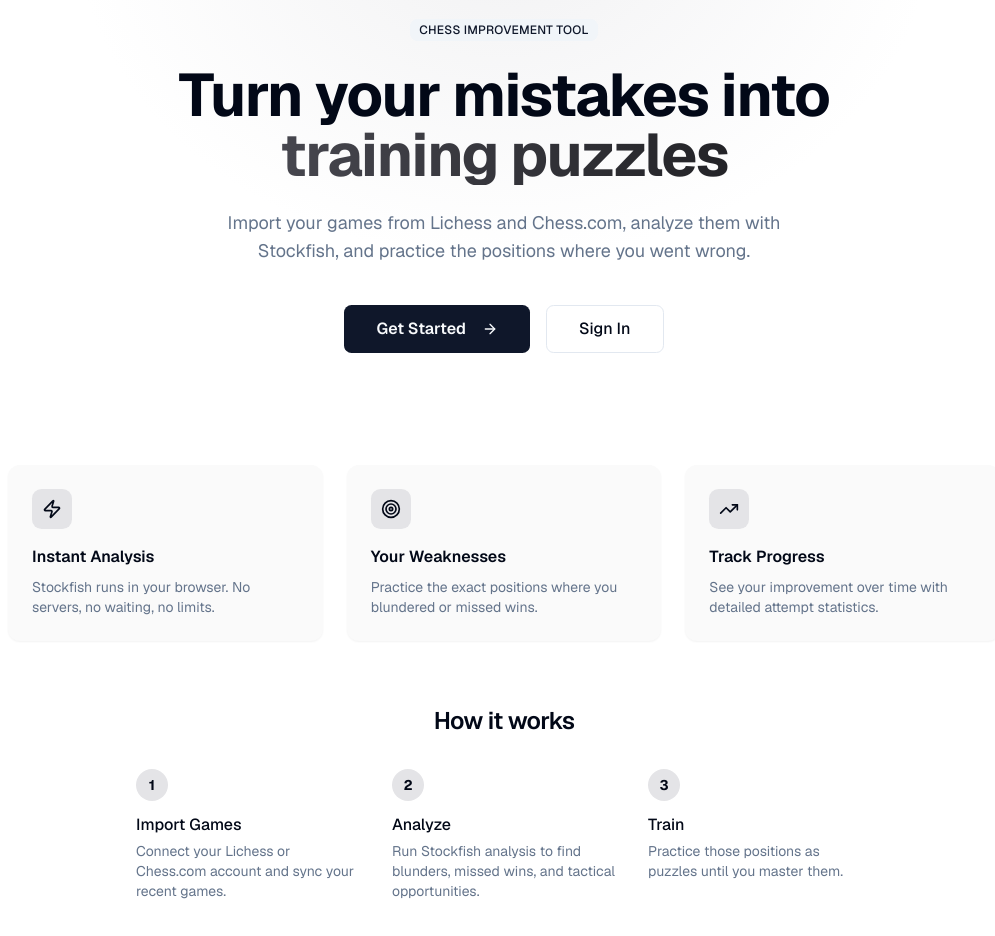
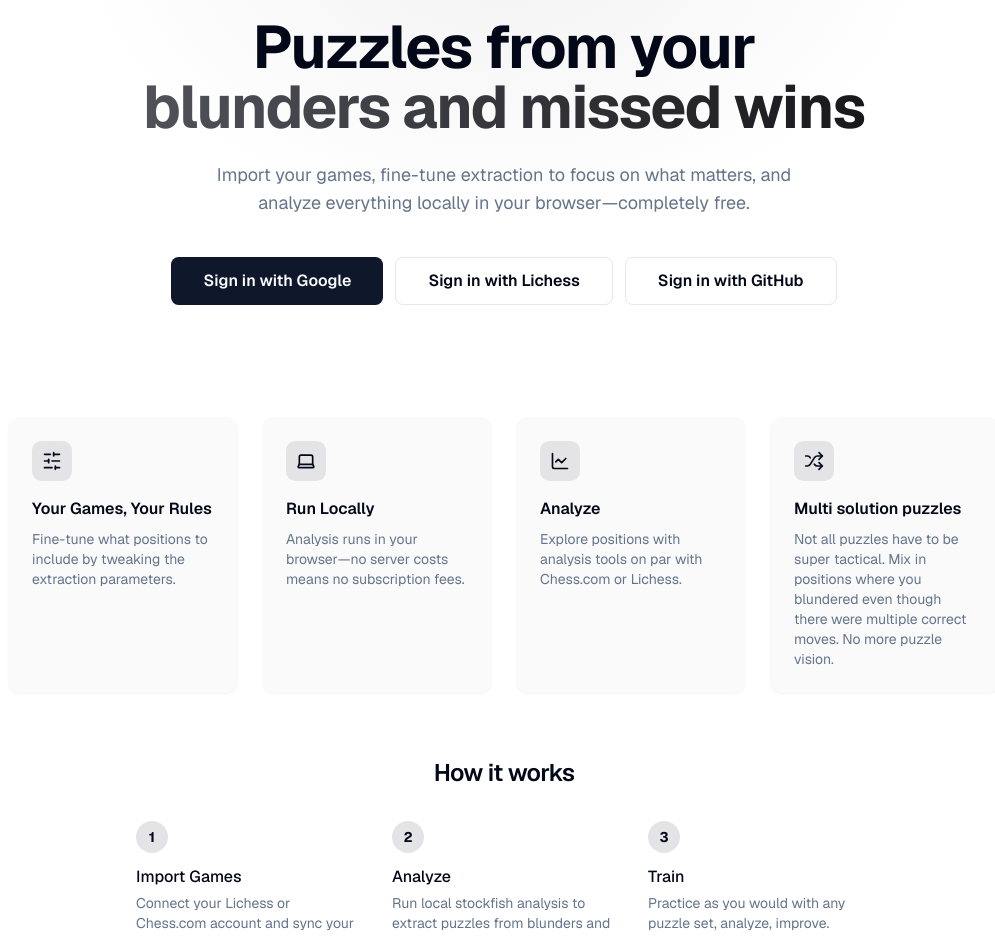
Before and after one commit to AdamHerman69/backranq, a Next.js app: page / in a window 1280 px wide. Shown: the part 160-1096 px from the top of the page, without its empty margins (136-1131 px from the left). Built offline with nearby package versions, Linux system fonts and the light colour scheme; no server answers.

Commit message:
homepage tweaks

```diff
--- a/src/app/manifest.ts
+++ b/src/app/manifest.ts
@@ -1,4 +1,4 @@
-import type { MetadataRoute } from 'next'
+import type { MetadataRoute } from 'next';
 
 export default function manifest(): MetadataRoute.Manifest {
     return {
@@ -21,5 +21,5 @@ export default function manifest(): MetadataRoute.Manifest {
                 type: 'image/png',
             },
         ],
+    };
 }
-}
--- a/src/app/page.tsx
+++ b/src/app/page.tsx
@@ -4,7 +4,7 @@ import { useEffect, useMemo, useState, useCallback } from 'react';
 import Link from 'next/link';
 import { useRouter } from 'next/navigation';
 import { useSession } from 'next-auth/react';
-import { ArrowRight, Zap, Target, TrendingUp } from 'lucide-react';
+import { SlidersHorizontal, Laptop, LineChart, Shuffle } from 'lucide-react';
 
 import { Button } from '@/components/ui/button';
 import { Card, CardContent } from '@/components/ui/card';
@@ -129,48 +129,57 @@ export default function Home() {
                     <div className="absolute inset-0 -z-10 bg-[radial-gradient(ellipse_at_top,_var(--tw-gradient-stops))] from-zinc-200/50 via-transparent to-transparent dark:from-zinc-800/30" />
 
                     <div className="mx-auto max-w-3xl px-4 pt-16 pb-12 text-center sm:pt-24">
-                        <Badge variant="secondary" className="mb-6 text-xs font-medium tracking-wide uppercase">
+                        {/* <Badge variant="secondary" className="mb-6 text-xs font-medium tracking-wide uppercase">
                             Chess Improvement Tool
-                        </Badge>
+                        </Badge> */}
 
                         <h1 className="text-4xl font-bold tracking-tight sm:text-5xl lg:text-6xl">
-                            Turn your mistakes into
+                            Puzzles from your
                             <span className="block text-transparent bg-clip-text bg-gradient-to-r from-zinc-600 to-zinc-900 dark:from-zinc-200 dark:to-zinc-400">
-                                training puzzles
+                              blunders and missed wins
                             </span>
                         </h1>
 
                         <p className="mt-6 text-lg text-muted-foreground max-w-xl mx-auto">
-                            Import your games from Lichess and Chess.com,
-                            analyze them with Stockfish, and practice the positions where you went wrong.
+                            Import your games, fine-tune extraction to focus on what matters,
+                            and analyze everything locally in your browser—completely free.
                         </p>
 
-                        <div className="mt-10 flex flex-col items-center gap-4 sm:flex-row sm:justify-center">
+                        <div className="mt-10 flex flex-col items-center gap-3 sm:flex-row sm:flex-wrap sm:justify-center">
                             <SignInButton
                                 className="h-12 px-8 text-base font-semibold"
                             >
-                                Get Started
-                                <ArrowRight className="ml-2 h-4 w-4" />
+                                Sign in with Google
                             </SignInButton>
-
-                            <Button variant="outline" asChild className="h-12 px-8 text-base">
-                                <Link href="/login">Sign In</Link>
-                            </Button>
+                            <SignInButton
+                                provider="lichess"
+                                variant="outline"
+                                className="h-12 px-8 text-base font-semibold"
+                            >
+                                Sign in with Lichess
+                            </SignInButton>
+                            <SignInButton
+                                provider="github"
+                                variant="outline"
+                                className="h-12 px-8 text-base font-semibold"
+                            >
+                                Sign in with GitHub
+                            </SignInButton>
                         </div>
                     </div>
                 </section>
 
                 {/* Features */}
                 <section className="mx-auto max-w-5xl px-4">
-                    <div className="grid gap-6 md:grid-cols-3">
+                    <div className="grid gap-6 md:grid-cols-2 lg:grid-cols-4">
                         <Card className="border-0 bg-zinc-50 dark:bg-zinc-900/50">
                             <CardContent className="pt-6">
                                 <div className="mb-4 inline-flex h-10 w-10 items-center justify-center rounded-lg bg-zinc-200 dark:bg-zinc-800">
-                                    <Zap className="h-5 w-5" />
+                                    <SlidersHorizontal className="h-5 w-5" />
                                 </div>
-                                <h3 className="font-semibold">Instant Analysis</h3>
+                                <h3 className="font-semibold">Your Games, Your Rules</h3>
                                 <p className="mt-2 text-sm text-muted-foreground">
-                                    Stockfish runs in your browser. No servers, no waiting, no limits.
+                                    Fine-tune what positions to include by tweaking the extraction parameters.
                                 </p>
                             </CardContent>
                         </Card>
@@ -178,11 +187,11 @@ export default function Home() {
                         <Card className="border-0 bg-zinc-50 dark:bg-zinc-900/50">
                             <CardContent className="pt-6">
                                 <div className="mb-4 inline-flex h-10 w-10 items-center justify-center rounded-lg bg-zinc-200 dark:bg-zinc-800">
-                                    <Target className="h-5 w-5" />
+                                    <Laptop className="h-5 w-5" />
                                 </div>
-                                <h3 className="font-semibold">Your Weaknesses</h3>
+                                <h3 className="font-semibold">Run Locally</h3>
                                 <p className="mt-2 text-sm text-muted-foreground">
-                                    Practice the exact positions where you blundered or missed wins.
+                                    Analysis runs in your browser—no server costs means no subscription fees.
                                 </p>
                             </CardContent>
                         </Card>
@@ -190,11 +199,23 @@ export default function Home() {
                         <Card className="border-0 bg-zinc-50 dark:bg-zinc-900/50">
                             <CardContent className="pt-6">
                                 <div className="mb-4 inline-flex h-10 w-10 items-center justify-center rounded-lg bg-zinc-200 dark:bg-zinc-800">
-                                    <TrendingUp className="h-5 w-5" />
+                                    <LineChart className="h-5 w-5" />
                                 </div>
-                                <h3 className="font-semibold">Track Progress</h3>
+                                <h3 className="font-semibold">Analyze</h3>
                                 <p className="mt-2 text-sm text-muted-foreground">
-                                    See your improvement over time with detailed attempt statistics.
+                                    Explore positions with analysis tools on par with Chess.com or Lichess.
+                                </p>
+                            </CardContent>
+                        </Card>
+
+                        <Card className="border-0 bg-zinc-50 dark:bg-zinc-900/50">
+                            <CardContent className="pt-6">
+                                <div className="mb-4 inline-flex h-10 w-10 items-center justify-center rounded-lg bg-zinc-200 dark:bg-zinc-800">
+                                    <Shuffle className="h-5 w-5" />
+                                </div>
+                                <h3 className="font-semibold">Multi solution puzzles</h3>
+                                <p className="mt-2 text-sm text-muted-foreground">
+                                    Not all puzzles have to be super tactical. Mix in positions where you blundered even though there were multiple correct moves. No more puzzle vision.
                                 </p>
                             </CardContent>
                         </Card>
@@ -220,7 +241,7 @@ export default function Home() {
                             </div>
                             <h3 className="font-medium">Analyze</h3>
                             <p className="mt-1 text-sm text-muted-foreground">
-                                Run Stockfish analysis to find blunders, missed wins, and tactical opportunities.
+                                Run local stockfish analysis to extract puzzles from blunders and missed wins.
                             </p>
                         </div>
                         <div>
@@ -229,7 +250,7 @@ export default function Home() {
                             </div>
                             <h3 className="font-medium">Train</h3>
                             <p className="mt-1 text-sm text-muted-foreground">
-                                Practice those positions as puzzles until you master them.
+                                Practice as you would with any puzzle set, analyze, improve.
                             </p>
                         </div>
                     </div>
@@ -243,11 +264,17 @@ export default function Home() {
                             <p className="mt-2 text-muted-foreground">
                                 Sign in to start analyzing your games and generating personalized puzzles.
                             </p>
-                            <SignInButton
-                                className="mt-6 h-11 px-8"
-                            >
-                                Sign In with Google
-                            </SignInButton>
+                            <div className="mt-6 flex flex-col gap-2 sm:flex-row sm:flex-wrap sm:justify-center">
+                                <SignInButton className="h-11 px-6">
+                                    Sign in with Google
+                                </SignInButton>
+                                <SignInButton provider="lichess" variant="outline" className="h-11 px-6">
+                                    Sign in with Lichess
+                                </SignInButton>
+                                <SignInButton provider="github" variant="outline" className="h-11 px-6">
+                                    Sign in with GitHub
+                                </SignInButton>
+                            </div>
                         </CardContent>
                     </Card>
                 </section>
```
Lines whose indentation alone changed are shown as unchanged.
